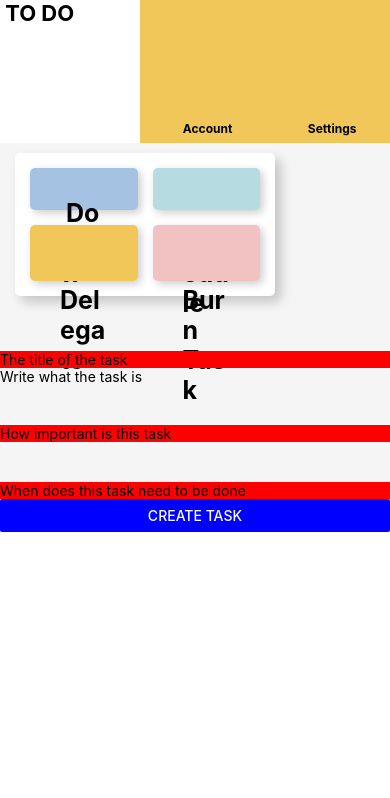
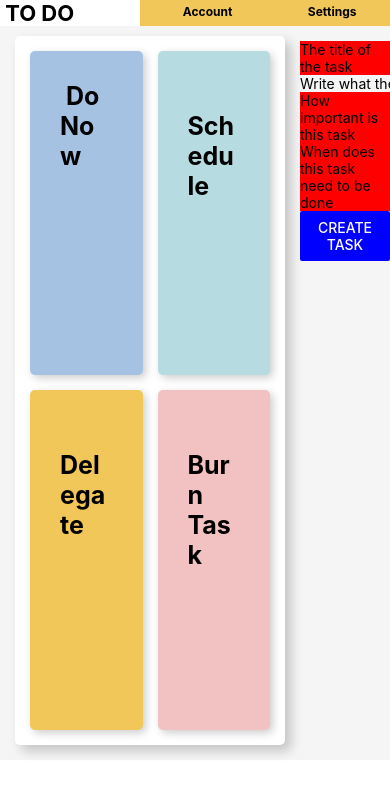
Before and after one commit to EliasPinno/BCHacks2020, a React Native app: screen / in a window 390 px wide. Shown: the top 798 px of the page. Built offline with nearby package versions, Linux system fonts and the light colour scheme.

Commit message:
Placed TaskedContainer on the right side

```diff
--- a/App.js
+++ b/App.js
@@ -10,8 +10,10 @@ export default function App() {
       <View>
         <View style={styles.master}>
           <Header title={headerTitle} style = {styles.mainTop} />
-          <MatrixContainer style = {styles.mainLeft}/>
-          <TaskContainer style = {styles.mainRight}/>
+          <View style = {styles.bottomRow}>
+            <MatrixContainer style = {styles.mainLeft} />
+            <TaskContainer style = {styles.mainRight} />
+          </View>
         </View>
       </View>
 
@@ -20,25 +22,25 @@ export default function App() {
 
 const styles = StyleSheet.create({
   master: {
-    flex: 3,
+    flexDirection: 'column',
     backgroundColor: "#F5F5F5"
   },
+  topRow: {
+    flex: 1,
+    flexDirection: 'row',
+  },
+  bottomRow: {
+    alignContent: 'space-between',
+    flexDirection: 'row',
+  },
   mainLeft: {
-    flex: 2,
-    alignItems: 'center',
+    flex: 4,
+    flexGrow: 4,
   },
   mainRight: {
     flex: 1,
-    alignItems: 'right',
-    backgroundColor: 'blue'
+    flexGrow: 1,
   },
   mainTop: {
-    height: 55,
   }
 });
-/*
-
-<Button title ="AHHHHHH" />
-
-      <TextInput placeholder="Write something here"/>
-*/
--- a/Components/MatrixContainer.js
+++ b/Components/MatrixContainer.js
@@ -39,8 +39,8 @@ const MatrixContainer = props => {
 };
 const styles = StyleSheet.create({
   headContainer: {
-    flex: 2,
-    width: parentSizeX,
+    flex: 3,
+    // width: parentSizeX,
     height: parentSizeY,
     aspectRatio: 1,
     margin: margin,
--- a/Components/TaskBuilder.js
+++ b/Components/TaskBuilder.js
@@ -43,7 +43,6 @@ const TaskBuilder = props => {
 
 const styles = StyleSheet.create({
   TextFields: {
-    marginTop: 40,
     backgroundColor: 'red'
   },
   textStyling: {
--- a/Components/TaskContainer.js
+++ b/Components/TaskContainer.js
@@ -5,7 +5,7 @@ import TaskBuilder from './TaskBuilder.js';
 
 const TaskContainer = props =>{
   return(
-    <View>
+    <View style = {styles.headContainer}>
       <View style={styles.taskBuilderStyle}>
         <TaskBuilder />
       </View>
@@ -17,6 +17,10 @@ const TaskContainer = props =>{
 };
 
 const styles = StyleSheet.create({
+  headContainer: {
+    marginTop: 15,
+    flex: 1,
+  },
   toDoListStyle: {
 
   },
--- a/Components/ToDoBox.js
+++ b/Components/ToDoBox.js
@@ -10,7 +10,7 @@ const ToDoBox = props => {
 
 const styles = StyleSheet.create( {
   headContainer: {
-    marginTop: 40,
+    flex: 1,
     backgroundColor: 'red'
   },
   textStyling: {
```
